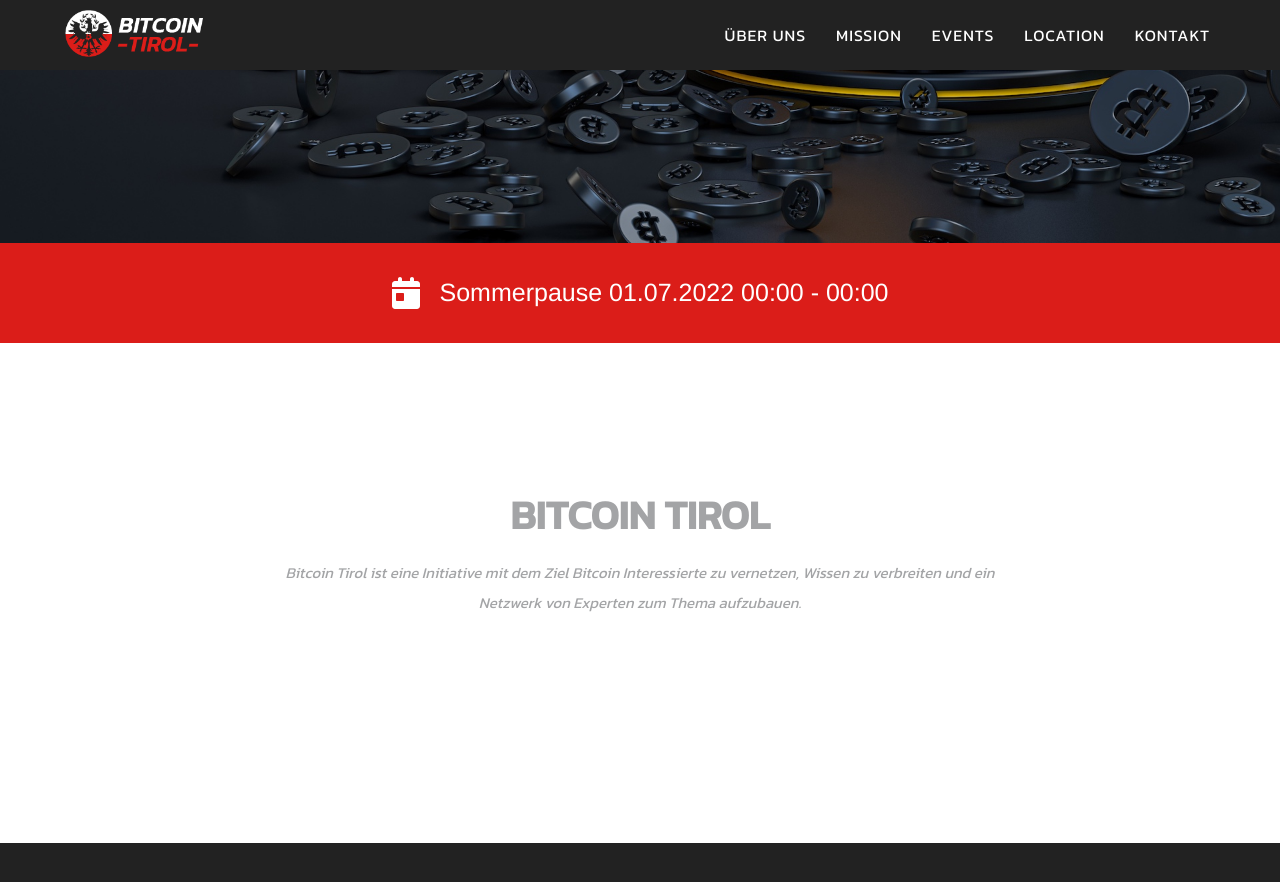
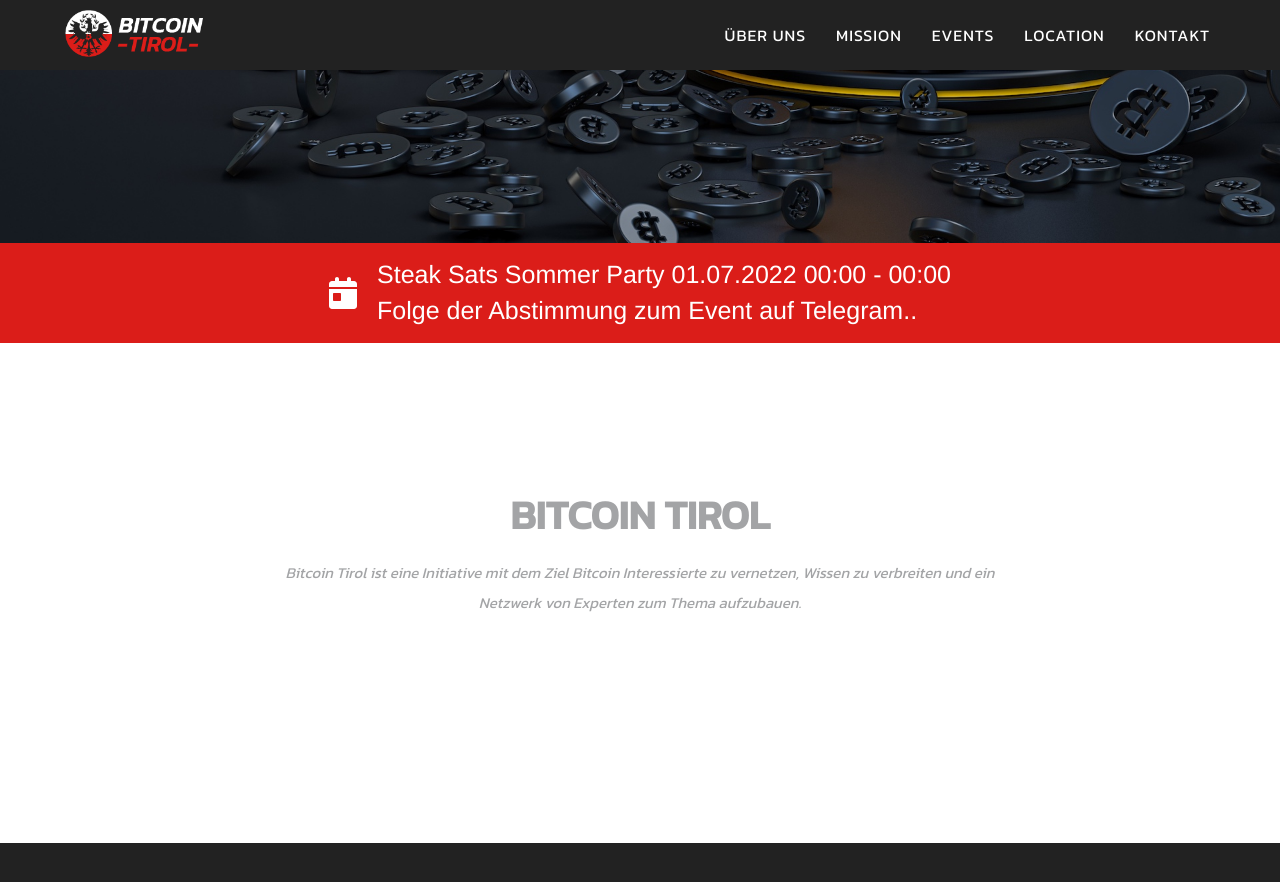
Before and after one commit to bitcoin-tirol/bitcoin-tirol, a Jekyll site: the page built from index.html, in a window 1280 px wide and 900 px high, scrolled down 557 px. Shown: the top 882 px of the window. Built offline with Jekyll 4.4.1, drawn with Linux system fonts in a browser that asks for light colours; some of the changed text lies outside the part shown.

Commit message:
Update Events

```diff
--- a/_data/events.yml
+++ b/_data/events.yml
@@ -73,9 +73,9 @@
 - kind: Sommerpause
   date_time_start: 01.07.2022 00:00
   date_time_end: 31.08.2022 00:00
-  title: Sommerpause
-  location: Sommer, Sonne, Urlaub
-  pre_info:
+  title: Steak Sats Sommer Party
+  location: Nähere Infos in Kürze
+  pre_info: Folge der Abstimmung zum Event auf Telegram..
   post_info:
 
 - kind: Stammtisch
```
